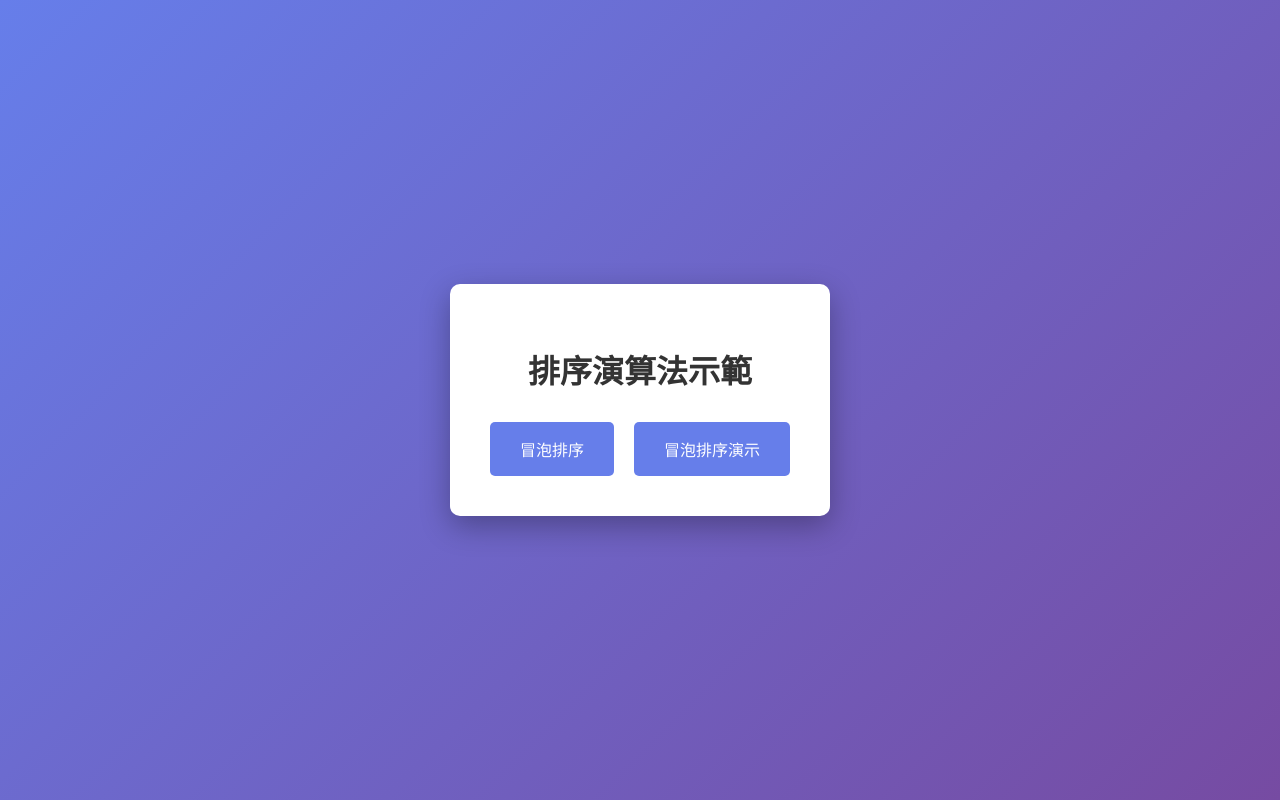
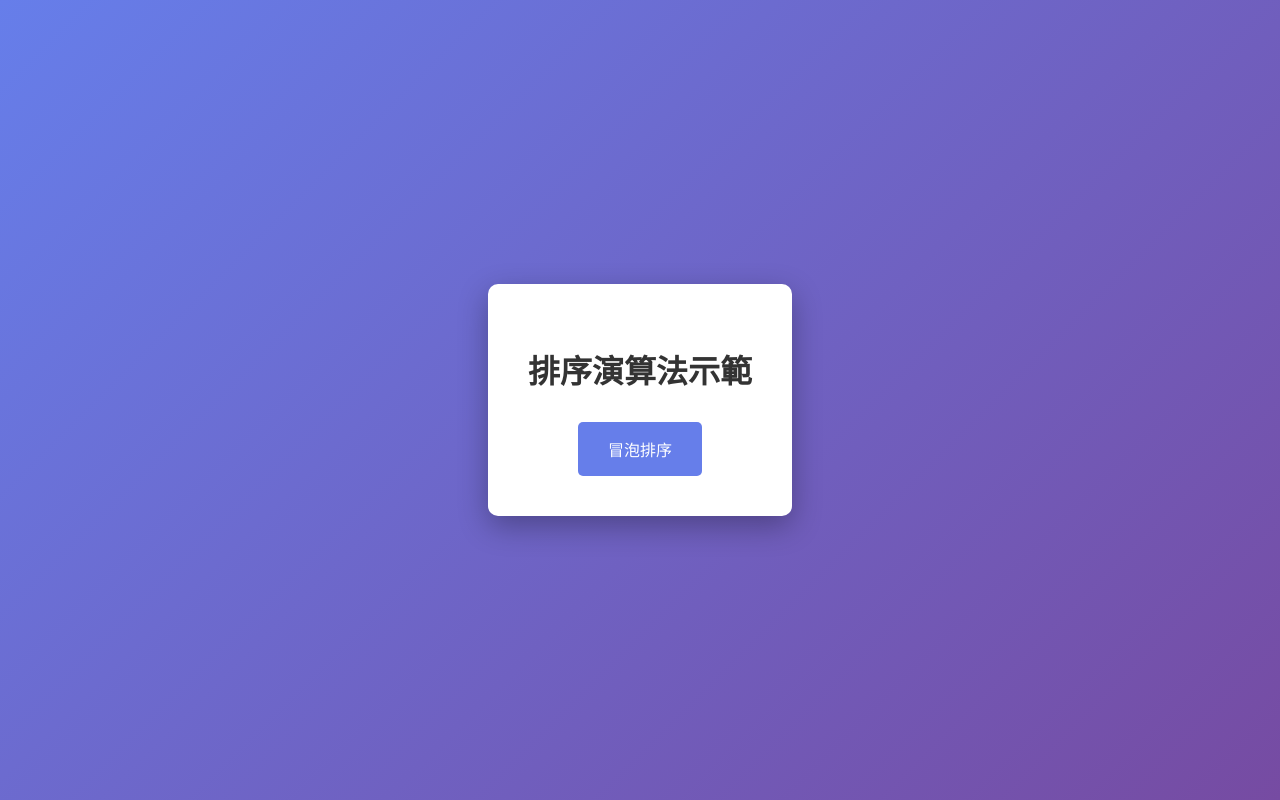
Before and after one commit to bojun2349-code/sort_report, a plain HTML site: page index.html in a window 1280 px wide. Drawn offline with Linux system fonts and the light colour scheme.

Commit message:
刪除demo

```diff
--- a/index.html
+++ b/index.html
@@ -51,7 +51,6 @@
         <h1>排序演算法示範</h1>
         <div class="links">
             <a href="bubble_sort.html">冒泡排序</a>
-            <a href="bubble_sort_demo.html">冒泡排序演示</a>
         </div>
     </div>
 </body>
```
